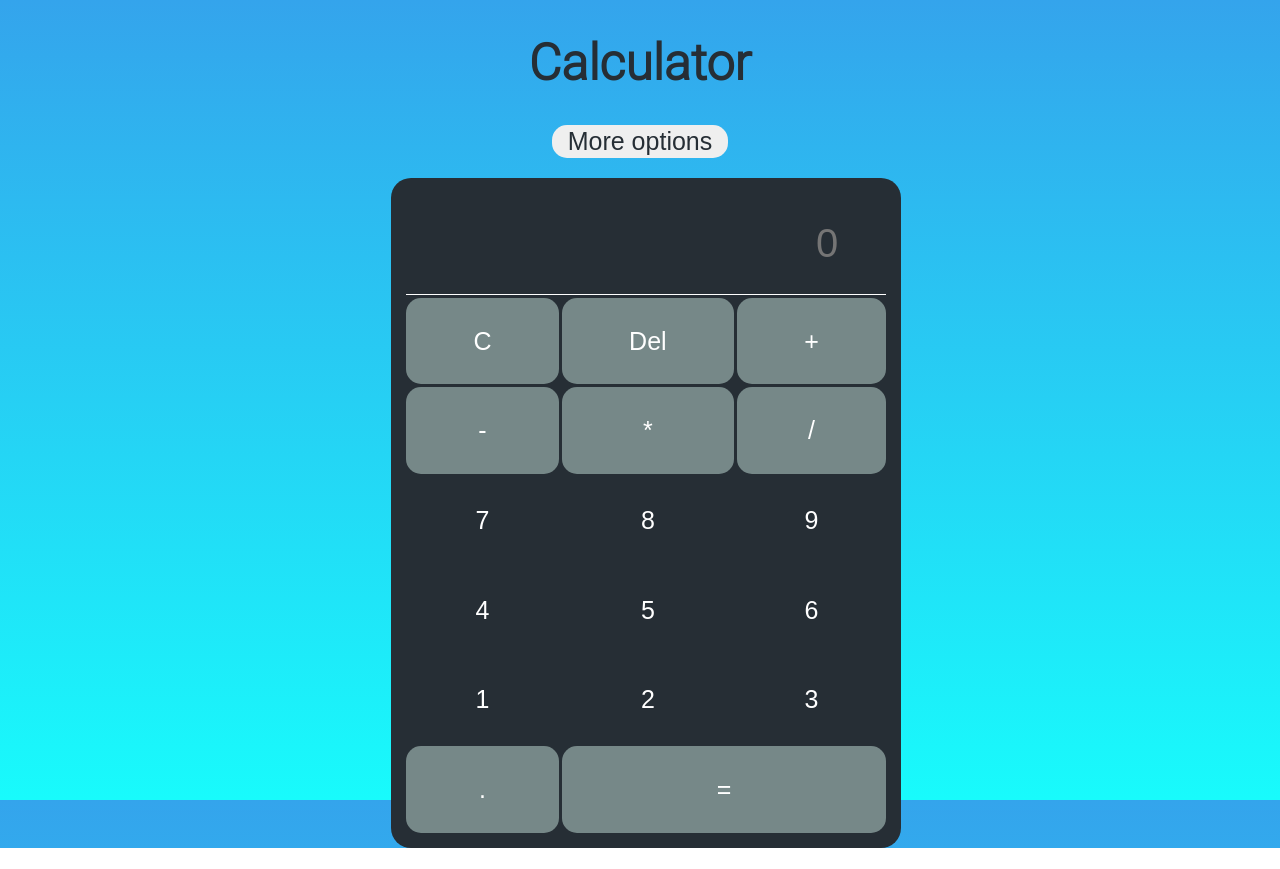
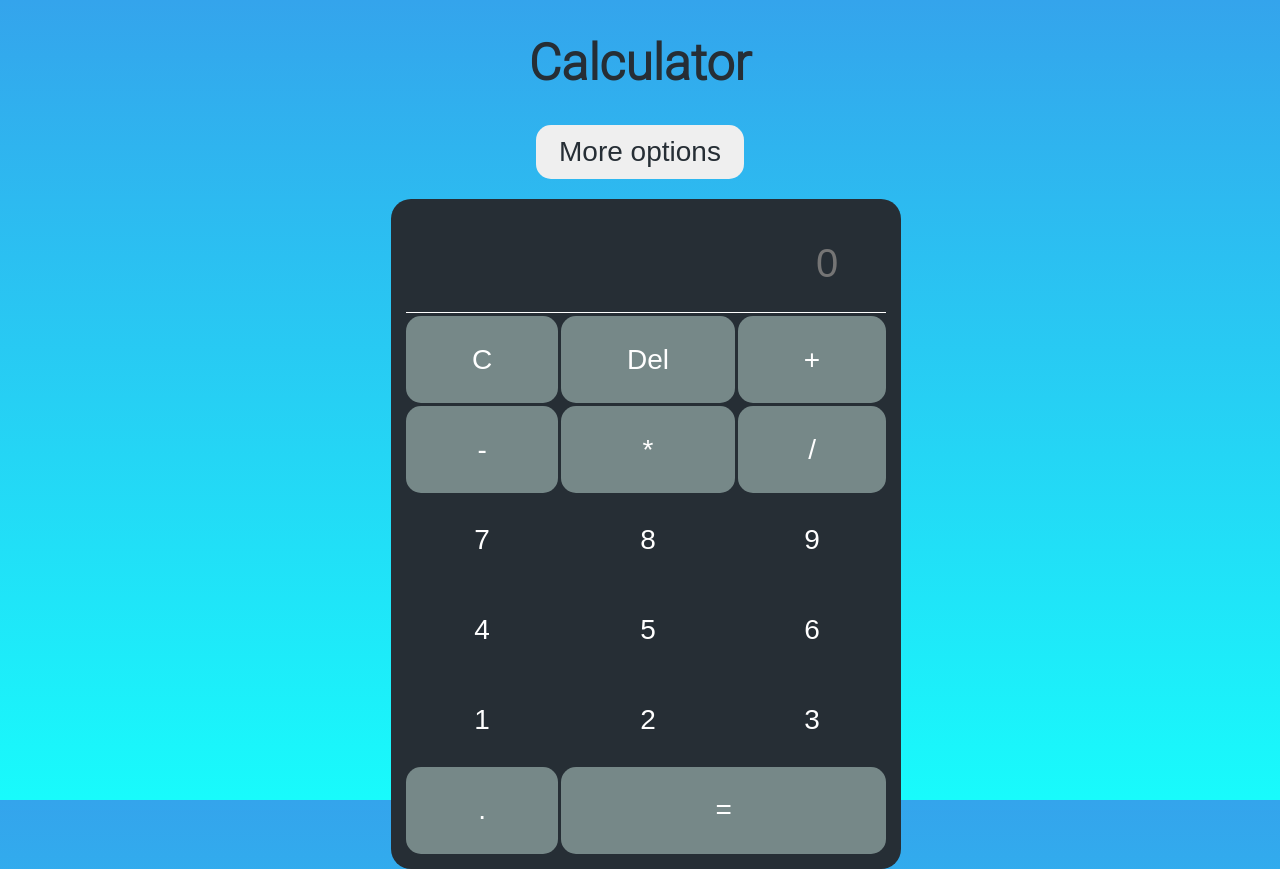
Before and after one commit to Eliswer/Calculator-project, a React (Create React App) app: page / in a window 1280 px wide. Before the commit the page ends 848 px from the top, so only its background shows below. Built offline with nearby package versions, Linux system fonts and the light colour scheme; the HTML template or start-up script is replaced by a standard one.

Commit message:
implemented logic

```diff
--- a/src/App.css
+++ b/src/App.css
@@ -34,9 +34,10 @@ h1 {
 }
 
 .main-btn {
-  width: 11rem;
+  width: 13rem;
   color: #262e35;
   margin-bottom: 20px;
+  padding: 10px 15px;
 }
 
 .main-btn:hover {
--- a/src/BasicButtons.jsx
+++ b/src/BasicButtons.jsx
@@ -18,7 +18,7 @@ function BasicButtons({
       >
         <div className="display-num__div">
           <input
-            disabled="true"
+            disabled={true}
             value={numbers}
             placeholder="0"
             className="display-num"
--- a/src/Buttons.css
+++ b/src/Buttons.css
@@ -40,7 +40,7 @@
 
 input[type="button"],
 button {
-  font-size: 25px;
+  font-size: 1.75rem;
   color: white;
   border: 1px solid transparent;
   border-radius: 15px;
--- a/src/Buttons.jsx
+++ b/src/Buttons.jsx
@@ -7,7 +7,6 @@ import useDelayUnmount from "./useDelayUnmount";
 function Buttons({ isMounted }) {
   const [numbers, setNumbers] = useState("");
   const shouldRenderChild = useDelayUnmount(isMounted, 400);
-  const renderedChild = useDelayUnmount(isMounted, 400);
   const mountedStyle = { animation: "inAnimation 750ms ease-in" };
   const unmountedStyle = { animation: "outAnimation 750ms ease-in" };
   const animateOnMount = {
@@ -36,7 +35,26 @@ function Buttons({ isMounted }) {
   };
 
   const keyPress = (e) => {
-    handleClick(e.key);
+    function containsUppercase(str) {
+      return /[A-Z]/.test(str);
+    }
+
+    function containsLetter(str) {
+      return /[a-z]/.test(str);
+    }
+
+    console.log(e);
+    if (e.key === "Backspace") {
+      handleErase();
+    } else if (e.key === "Enter") {
+      calculate();
+    } else if (containsUppercase(e.key) === true) {
+      e.preventDefault();
+    } else if (containsLetter(e.key) === true) {
+      e.preventDefault();
+    } else {
+      handleClick(e.key);
+    }
   };
 
   useEffect(() => {
@@ -68,13 +86,14 @@ function Buttons({ isMounted }) {
     setNumbers(Math.pow(numbers, 3));
   };
 
-  const calculate = (e) => {
+  const calculate = () => {
     if (numbers === "") {
       setNumbers("");
     } else {
       setNumbers(eval(numbers));
     }
   };
+
   return (
     <div className="container">
       {shouldRenderChild && (
```
Also changed, not shown: 1 other file (tests, documents, lock files or other folders).
